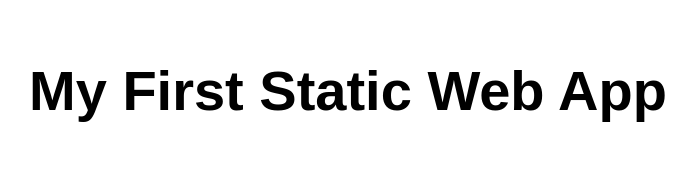
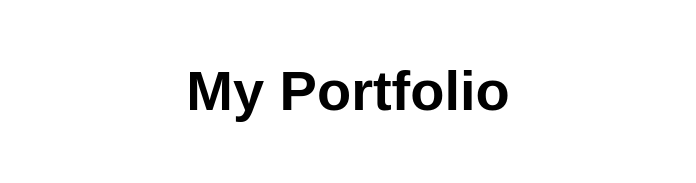
Before and after one commit to EMiulli/my-first-static-web-app, a website: page src/index.html in a window 1280 px wide. Shown: the whole page, without its empty margins (292-988 px from the left). Drawn offline with Linux system fonts and the light colour scheme.

```diff
--- a/src/index.html
+++ b/src/index.html
@@ -5,12 +5,12 @@
   <meta charset="UTF-8">
   <meta name="viewport" content="width=device-width, initial-scale=1.0">
   <link rel="stylesheet" href="styles.css">
-  <title>My First Static Web App</title>
+  <title>My Portfolio</title>
 </head>
 
 <body>
   <main>
-    <h1>My First Static Web App</h1>
+    <h1>My Portfolio</h1>
   </main>
 </body>
 
```
